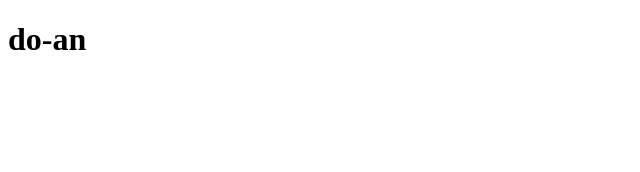
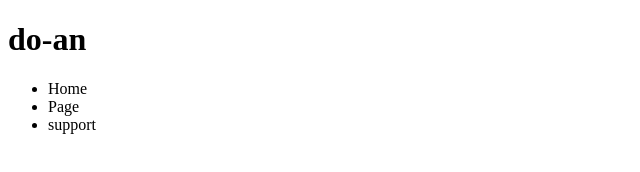
Before and after one commit to Namee-dh/do-an, a plain HTML site: page index.html in a window 1280 px wide. Shown: the whole page, without its empty margins (0-640 px from the left). Drawn offline with Linux system fonts and the light colour scheme; files that its build step writes are made by us from their sources.

Commit message:
update-header

```diff
--- a/index.html
+++ b/index.html
@@ -8,5 +8,12 @@
 </head>
 <body>
     <h1>do-an</h1>
+    <div class="header">
+        <ul class="header-list">
+            <li>Home</li>
+            <li>Page</li>
+            <li>support</li>
+        </ul>
+    </div>
 </body>
 </html>
```
